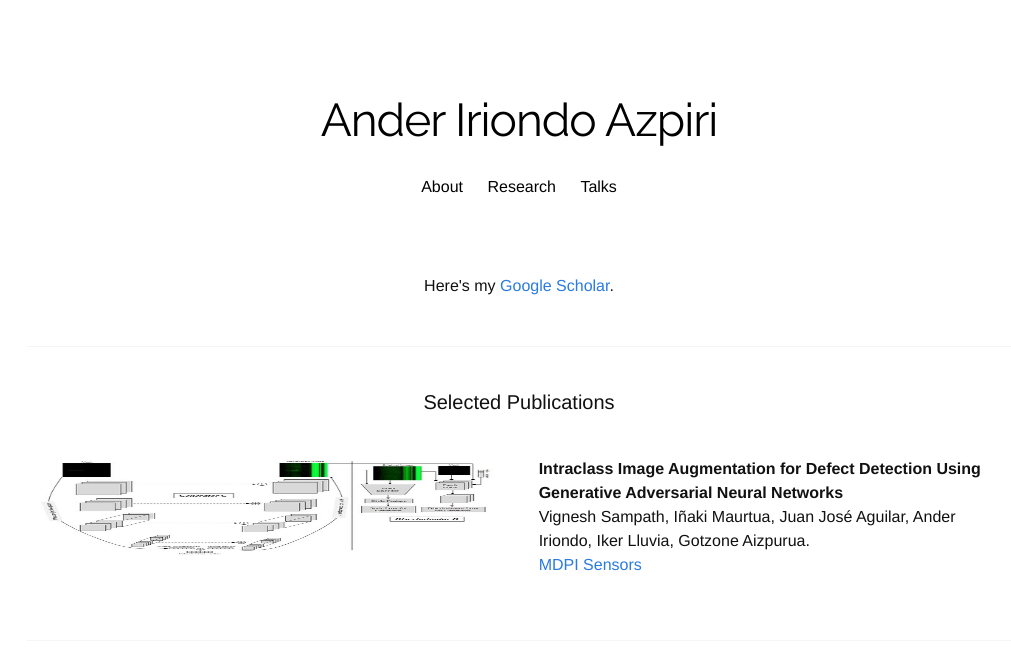
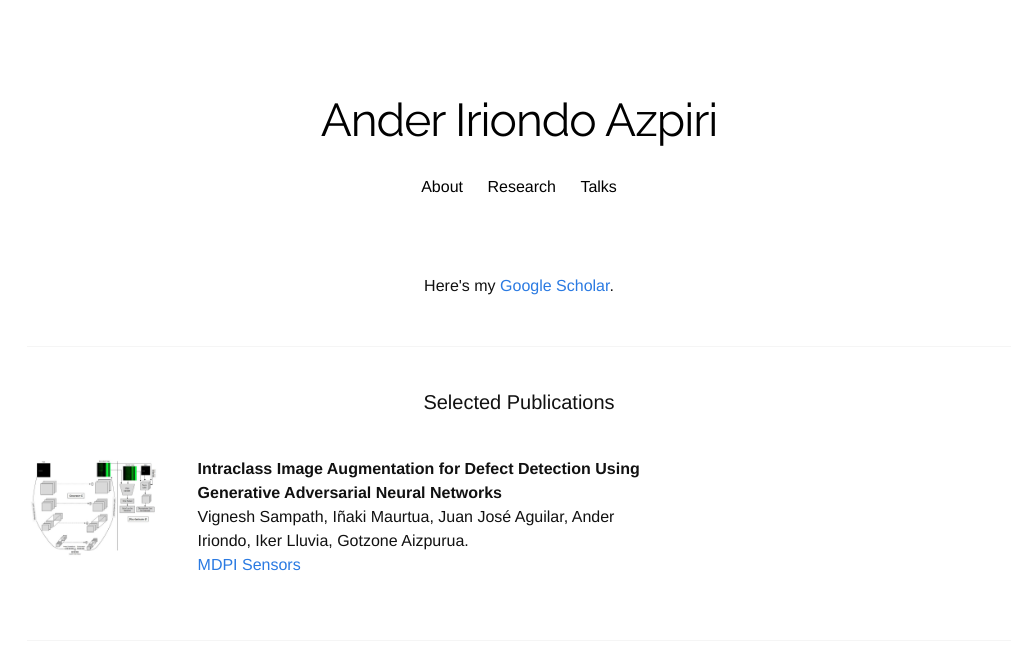
Before and after one commit to anderiri2/anderiri2.github.io, a Jekyll site: the page built from research.html, in a window 1280 px wide. Shown: the top 653 px of the page, without its empty margins (121-1132 px from the left). Built offline with Jekyll 4.4.1, drawn with Linux system fonts in a browser that asks for light colours; nearby versions of some CDN libraries; some web fonts are replaced; a style sheet for code colours, icons or effects is not loaded; grey boxes are pictures that could not be loaded.

Commit message:
Test new research item format

```diff
--- a/research.html
+++ b/research.html
@@ -17,7 +17,7 @@ title: "Research Overview"
 
 
 <div class="row">
-  <div class="six columns">
+  <div class="two columns">
     <img style="margin-top:0em" src="/images/research/magna_defect_gan.jpeg" height="100" width="100">
 <!--       <img style="margin-top:0em" src="/images/research/image_reincarnation.png"> -->
   </div>
```
